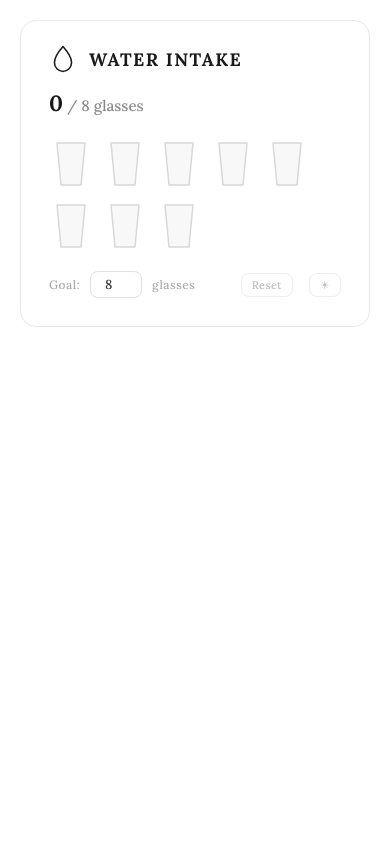
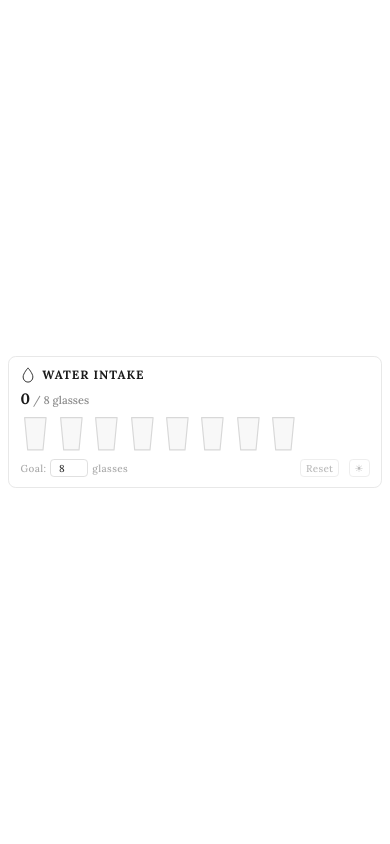
Before and after one commit to bragingerman/bragingerman, a PHP site: page /waterintake/index.html in a window 390 px wide. Run offline with PHP 8.4, Linux system fonts and the light colour scheme.

Commit message:
Улучшено адаптивное оформление и стили для элементов интерфейса

```diff
--- a/waterintake/style.css
+++ b/waterintake/style.css
@@ -62,14 +62,18 @@
   --empty-glass-stroke: #3a3a3a;
 }
 
+html, body {
+  height: 100%;
+  overflow: hidden;
+}
+
 body {
   font-family: 'Lora', Georgia, serif;
   background: var(--bg);
-  min-height: 100vh;
   display: flex;
-  align-items: flex-start;
+  align-items: center;
   justify-content: center;
-  padding: 20px;
+  padding: 2vmin;
   transition: background 0.3s;
 }
 
@@ -77,47 +81,49 @@ body {
   width: 100%;
   max-width: 560px;
   border: 1px solid var(--card-border);
-  border-radius: 16px;
-  padding: 24px 28px 28px;
+  border-radius: 2vmin;
+  padding: 2.5vmin 3vmin;
 }
 
 .header {
   display: flex;
   align-items: center;
-  gap: 12px;
-  margin-bottom: 16px;
+  gap: 1.5vmin;
+  margin-bottom: 1.5vmin;
 }
 
 .drop-icon {
-  width: 28px;
-  height: 28px;
+  width: 3.5vmin;
+  height: 3.5vmin;
+  min-width: 16px;
+  min-height: 16px;
   flex-shrink: 0;
   color: var(--title-color);
 }
 
 .title {
-  font-size: 18px;
+  font-size: clamp(12px, 2.2vmin, 18px);
   font-weight: 700;
   letter-spacing: 0.08em;
   color: var(--title-color);
 }
 
 .counter {
-  margin-bottom: 20px;
-  font-size: 15px;
+  margin-bottom: 1.5vmin;
+  font-size: clamp(11px, 1.8vmin, 15px);
   color: var(--counter-color);
 }
 
 .counter strong {
-  font-size: 22px;
+  font-size: clamp(15px, 2.8vmin, 22px);
   font-weight: 700;
   color: var(--counter-strong);
 }
 
 .glasses {
-  display: flex;
-  flex-wrap: wrap;
-  gap: 10px;
+  display: grid;
+  grid-template-columns: repeat(auto-fill, minmax(clamp(28px, 6vmin, 48px), 1fr));
+  gap: clamp(4px, 1.2vmin, 12px);
 }
 
 .glass-btn {
@@ -125,9 +131,9 @@ body {
   border: none;
   cursor: pointer;
   padding: 0;
-  width: 44px;
-  height: 52px;
-  transition: transform 0.12s ease, opacity 0.12s ease;
+  width: 100%;
+  aspect-ratio: 40 / 52;
+  transition: transform 0.12s ease;
   display: flex;
   align-items: center;
   justify-content: center;
@@ -143,37 +149,39 @@ body {
 
 /* settings row */
 .settings {
-  margin-top: 20px;
+  margin-top: 1.5vmin;
   display: flex;
   align-items: center;
-  gap: 10px;
+  gap: 1vmin;
+  flex-wrap: wrap;
 }
 .settings label {
-  font-size: 12px;
+  font-size: clamp(10px, 1.6vmin, 12px);
   color: var(--label-color);
   letter-spacing: 0.04em;
 }
 .settings input[type=number] {
-  width: 52px;
+  width: clamp(38px, 6vmin, 52px);
   font-family: 'Lora', serif;
-  font-size: 13px;
+  font-size: clamp(10px, 1.6vmin, 13px);
   border: 1px solid var(--input-border);
-  border-radius: 8px;
-  padding: 4px 8px;
+  border-radius: 1vmin;
+  padding: 0.4vmin 0.8vmin;
   color: var(--input-color);
   outline: none;
   text-align: center;
+  background: transparent;
 }
 .settings input[type=number]:focus { border-color: #c8a0aa; }
 .reset-btn {
   margin-left: auto;
   font-family: 'Lora', serif;
-  font-size: 11px;
+  font-size: clamp(10px, 1.5vmin, 11px);
   color: var(--reset-color);
   background: none;
   border: 1px solid var(--reset-border);
-  border-radius: 8px;
-  padding: 4px 10px;
+  border-radius: 1vmin;
+  padding: 0.4vmin 1.2vmin;
   cursor: pointer;
   transition: color 0.15s, border-color 0.15s;
   letter-spacing: 0.03em;
```
